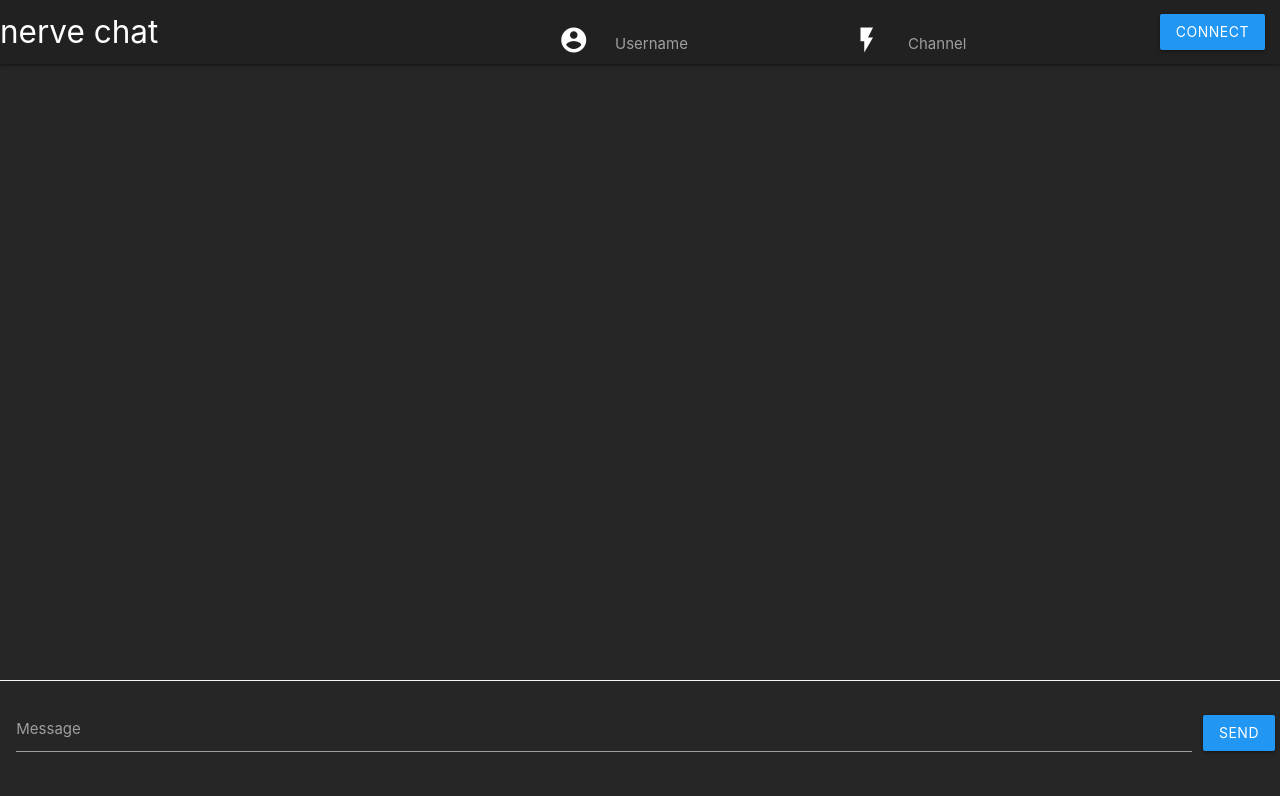
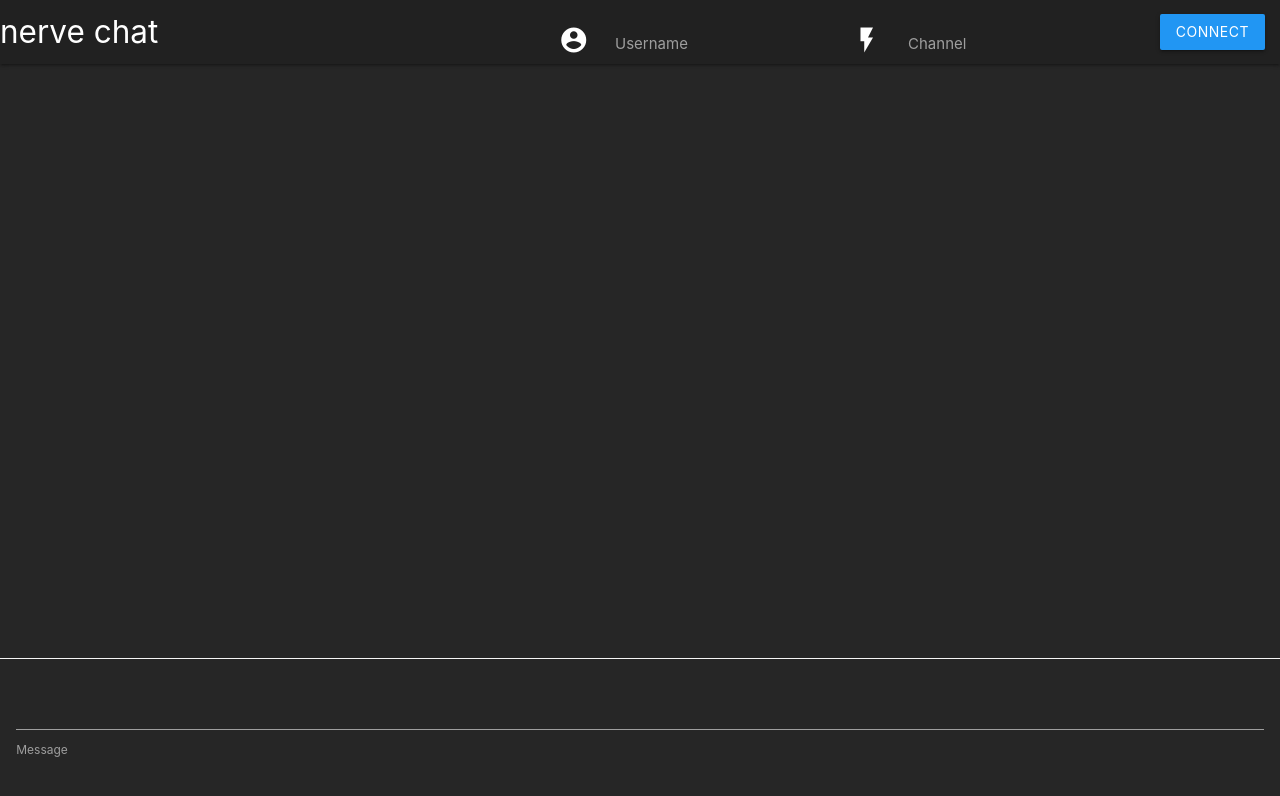
Before and after one commit to st01k/nerve-chat, a website: page static/index.html in a window 1280 px wide. Drawn offline with nearby package versions, Linux system fonts and the light colour scheme.

Commit message:
enter to submit msg

```diff
--- a/static/index.html
+++ b/static/index.html
@@ -28,8 +28,7 @@
             </div>
           </li>
           <li>
-            <a href="#" id="join_room" class="btn blue">Connect
-            </a>
+            <a href="#" id="join_room" class="btn blue">Connect</a>
           </li>
         </ul>
       </div>
@@ -40,11 +39,13 @@
     </div>
 
     <div id="input" class="row fixed bottom valign-wrapper">
-      <div class="input-field col s12">
-        <input id="message" type="text"></input>
-        <label for="message">Message</label>
-      </div>
-      <span><a href="#" id="send_message" class="btn blue">Send</a></span>
+      <form id="form-message" class="input-field col s12">
+        <div>
+          <input id="message" type="text"></input>
+          <label for="message">Message</label>
+        </div>
+        <span><input type="submit" id="send_message" value="send" class="btn blue hide" /></span>
+      </form>
     </div>
 
     <script src="/socket.io/socket.io.js"></script>
```
